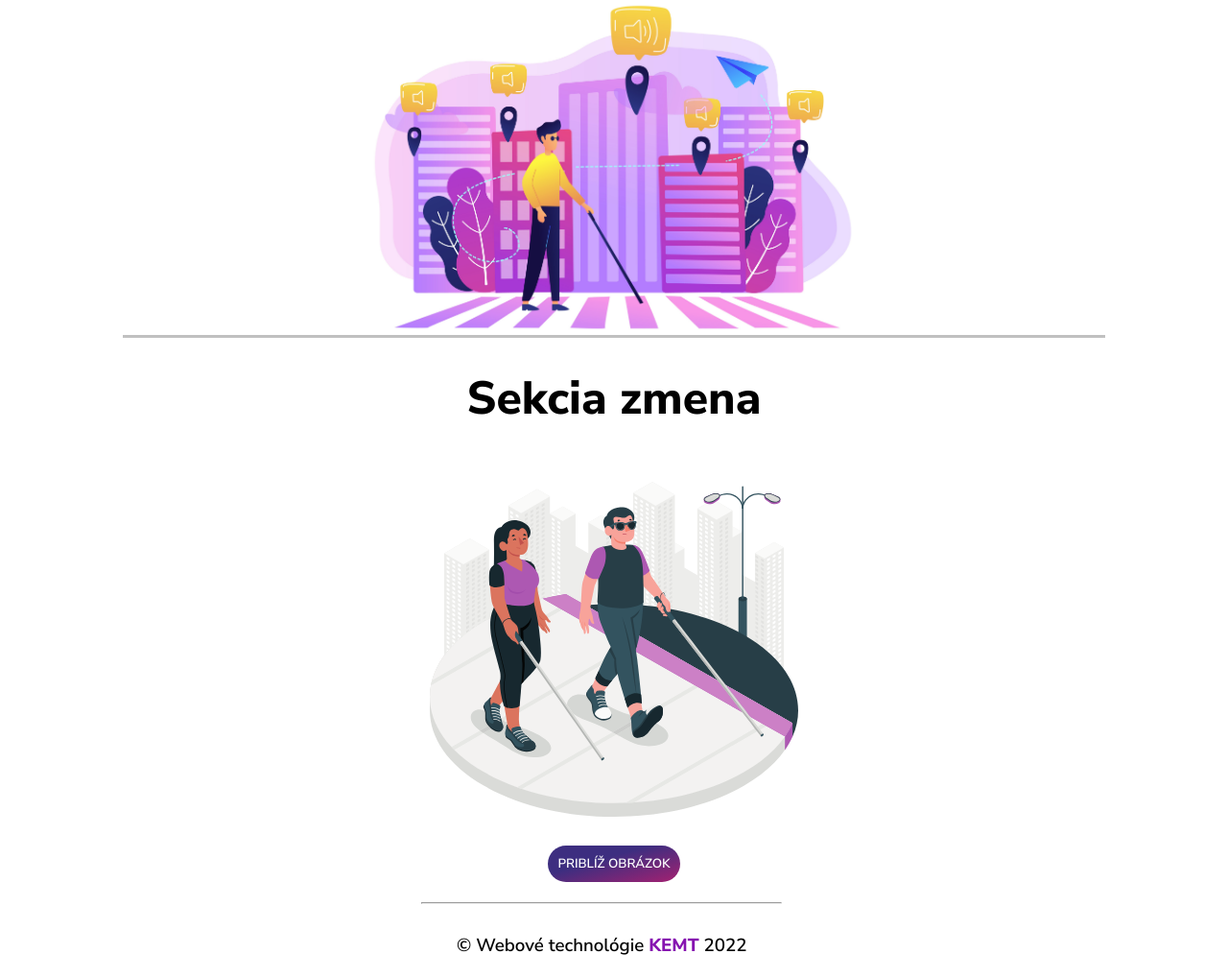
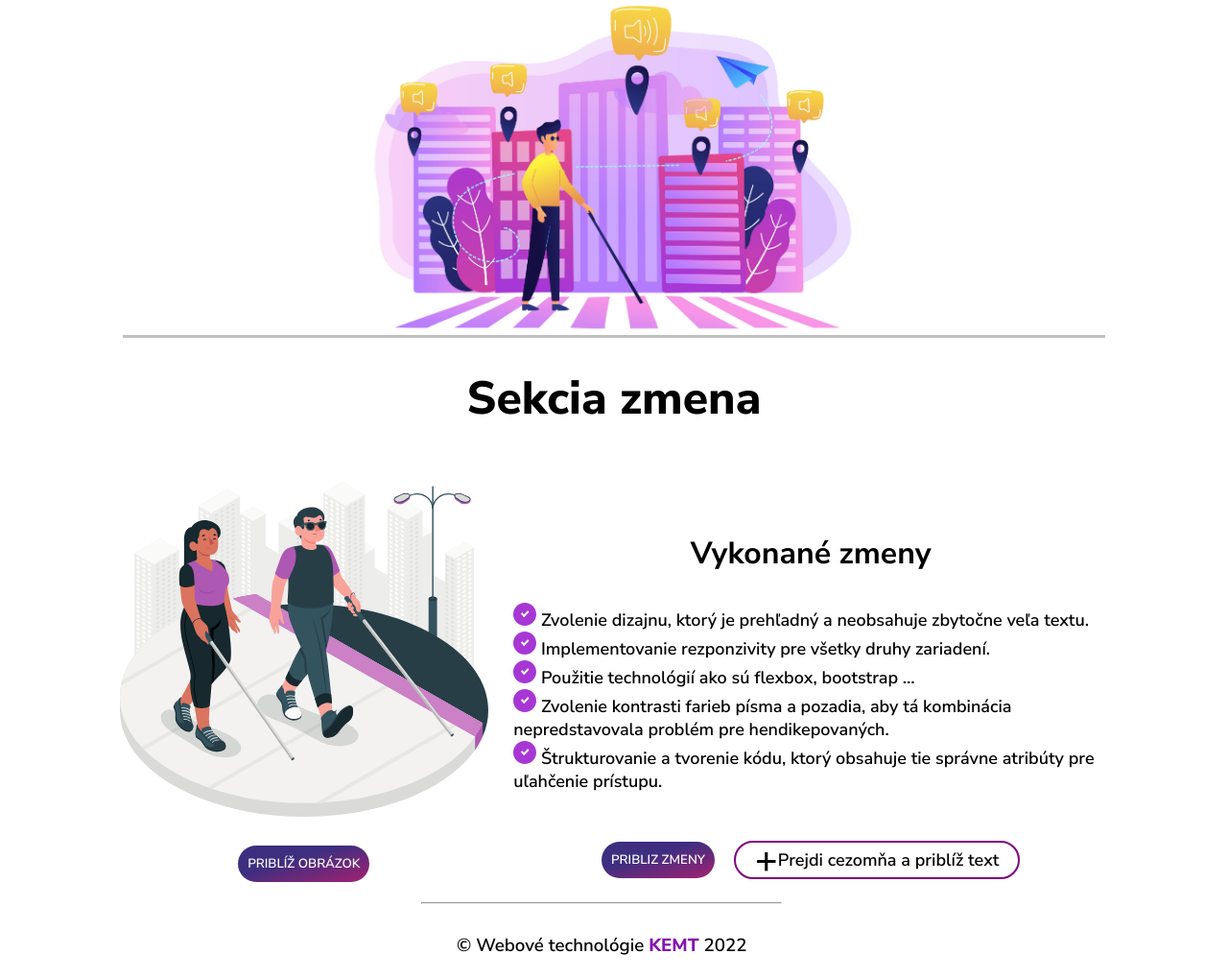
Before and after one commit to misko626/WT-zadanie1, a plain HTML site: page Zadanie 1/DruhaStranka/druha_stranka.html in a window 1280 px wide. Shown: the part 345-1364 px from the top of the page at 96% size. Drawn offline with Linux system fonts and the light colour scheme.

Commit message:
sekcia zmeny priblizenie textu

```diff
--- a/Zadanie 1/DruhaStranka/druha_stranka.css
+++ b/Zadanie 1/DruhaStranka/druha_stranka.css
@@ -101,11 +101,22 @@ body {
   display: flex;
   justify-content: center;
   align-items: center;
-  flex-wrap: wrap;
   padding-top: 150px;
+  width: 90%;
+  margin: auto;
+  /* border: 3px solid red; */
+  text-align: center;
 }
 
-.sekcia-zmena h2 {
+.sekcia-zmena-container {
+  width: 90%;
+  display: flex;
+  justify-content: space-around;
+  align-items: center;
+  flex-wrap: wrap;
+}
+
+.sekcia-zmena-heading {
   position: absolute;
   top: 30px;
   font-family: nunito-extra-bold;
@@ -117,6 +128,7 @@ body {
   justify-content: center;
   align-items: center;
   flex-direction: column;
+  /* border: 2px solid black; */
 }
 
 .image-container img {
@@ -169,6 +181,79 @@ body {
   border-radius: 50%;
 }
 
+.zmeny-container {
+  min-width: 350px;
+  margin-top: 50px;
+  width: 50vw;
+  padding-left: 20px;
+}
+
+.zmeny-container h2 {
+  margin-bottom: 30px;
+  font-family: nunito-bold;
+  font-size: 2rem;
+}
+
+.points {
+  text-align: left;
+  font-size: 18px;
+  transition: 0.3s ease;
+}
+
+.points ul {
+  list-style-type: none;
+}
+
+.zmeny-buttons {
+  display: flex;
+  /* border: 2px solid red; */
+  justify-content: center;
+  align-items: center;
+  margin-top: 50px;
+}
+
+.zoom-zmeny {
+  text-decoration: none;
+  color: #fff;
+  background: rgb(61, 46, 128);
+  background: linear-gradient(
+    164deg,
+    rgba(61, 46, 128, 1) 39%,
+    rgba(164, 33, 113, 1) 100%
+  );
+  text-transform: uppercase;
+  padding: 10px 10px 10px 10px;
+  border-radius: 35px;
+  transition: all 0.5s ease;
+  border: none;
+}
+
+.zoom-zmeny:hover {
+  transform: scale(1.1);
+}
+
+.zoom-hover {
+  height: 40px;
+  border: 2px solid purple;
+  margin-left: 20px;
+  display: flex;
+  justify-content: center;
+  align-items: center;
+  font-size: 40px;
+  border-radius: 30px;
+  cursor: pointer;
+  transition: 0.3s ease-in-out;
+  padding: 0 20px 0 20px;
+}
+
+.zoom-hover span {
+  font-size: 18px;
+}
+.zoom-hover:hover {
+  transform: scale(1.1);
+  background-color: rgba(100, 22, 189, 0.676);
+}
+
 /*
  * FOOTER
  */
@@ -199,6 +284,18 @@ body {
   .content-container h1 {
     width: 90%;
     font-size: 2rem;
+    margin: auto;
+    margin-bottom: 100px;
+  }
+
+  .sekcia-zmena {
+    width: 99vw;
+  }
+
+  .sekcia-zmena-heading {
+    width: 90%;
+    font-size: 2rem;
+    margin: auto;
   }
 
   .content-container img {
--- a/Zadanie 1/DruhaStranka/druha_stranka.html
+++ b/Zadanie 1/DruhaStranka/druha_stranka.html
@@ -21,15 +21,27 @@
         <nav class="nav-bar">
           <ul class="nav-list">
             <li class="nav-item">
-              <a class="nav-link" href="../index.html"> DOMOV</a>
+              <a
+                class="nav-link"
+                href="../index.html"
+                title="Predoch na domovskú stránku"
+              >
+                DOMOV</a
+              >
             </li>
             <li class="nav-item">
-              <a class="nav-link" href="/DruhaStranka/druha_stranka.html">
+              <a class="nav-link" href="#" title="Táto stránka">
                 Druhá stránka
               </a>
             </li>
             <li class="nav-item">
-              <a class="nav-link" href="#"> Bootstrap Stránka</a>
+              <a
+                class="nav-link"
+                href="../BootstrapStranka/bootstrap_stranka.html"
+                title="Prechod na tretiu stránku"
+              >
+                Bootstrap Stránka</a
+              >
             </li>
             <li class="nav-item">
               <a class="nav-link-search" href="#">
@@ -55,7 +67,9 @@
     <hr class="line" />
 
     <section class="sekcia-zmena">
-      <h2 title="Sekcia zmena nadpis">Sekcia zmena</h2>
+      <h2 class="sekcia-zmena-heading" title="Sekcia zmena nadpis">
+        Sekcia zmena
+      </h2>
       <div class="blure-image-zoom"></div>
       <img
         src="../assets/icons8-close_white.svg"
@@ -63,6 +77,7 @@
         class="close-image-zoom"
         onclick="closeImage()"
       />
+      <div class="sekcia-zmena-container">
         <div class="image-container">
           <img
             class="sekcia-zmena-image"
@@ -73,7 +88,43 @@
             Priblíž obrázok
           </button>
         </div>
-      <div class="zmeny-container"></div>
+        <div class="zmeny-container">
+          <h2>Vykonané zmeny</h2>
+          <div class="points">
+            <ul>
+              <li>
+                <img src="../assets/check.svg" alt=" check" />
+                Zvolenie dizajnu, ktorý je prehľadný a neobsahuje zbytočne veľa
+                textu.
+              </li>
+              <li>
+                <img src="../assets/check.svg" alt=" check" />
+                Implementovanie rezponzivity pre všetky druhy zariadení.
+              </li>
+              <li>
+                <img src="../assets/check.svg" alt=" check" />
+                Použitie technológií ako sú flexbox, bootstrap ...
+              </li>
+              <li>
+                <img src="../assets/check.svg" alt=" check" />
+                Zvolenie kontrasti farieb písma a pozadia, aby tá kombinácia
+                nepredstavovala problém pre hendikepovaných.
+              </li>
+              <li>
+                <img src="../assets/check.svg" alt=" check" />
+                Štrukturovanie a tvorenie kódu, ktorý obsahuje tie správne
+                atribúty pre uľahčenie prístupu.
+              </li>
+            </ul>
+          </div>
+          <div class="zmeny-buttons">
+            <button class="zoom-zmeny" title="Pribliz zmeny tlacidlo">
+              Pribliz zmeny
+            </button>
+            <div class="zoom-hover">+ <span>Prejdi cezomňa a priblíž text</span></div>
+          </div>
+        </div>
+      </div>
     </section>
 
     <footer class="main-footer">
--- a/Zadanie 1/DruhaStranka/druha_stranka.js
+++ b/Zadanie 1/DruhaStranka/druha_stranka.js
@@ -82,3 +82,27 @@ function zoomImage() {
   blure.classList.add("blure-opened");
   closeImageZoom.classList.add("close-image-zoom-display");
 }
+
+/*
+ * ZOOM image Function
+ */
+
+const zmenyZoomBtn = document.querySelector(".zoom-zmeny");
+const zmenyZoznam = document.querySelector(".points");
+const zmenyZoomHover = document.querySelector(".zoom-hover");
+let isZommed = false;
+
+zmenyZoomBtn.addEventListener("click", priblizZmeny);
+zmenyZoomHover.addEventListener("mouseover", priblizZmeny);
+
+function priblizZmeny() {
+  if (!isZommed) {
+    isZommed = true;
+    zmenyZoomBtn.innerHTML = "Zmenši zmeny";
+    zmenyZoznam.style.fontSize = "30px";
+  } else {
+    zmenyZoomBtn.innerHTML = "Priblíž zmeny";
+    isZommed = false;
+    zmenyZoznam.style.fontSize = "18px";
+  }
+}
```
Also changed, not shown: Zadanie 1/BootstrapStranka/bootstrap_stranka.html (+19 -4 lines), Zadanie 1/index.html (+14 -4 lines), Zadanie 1/assets/check.svg (added). Lines whose indentation alone changed are shown as unchanged.
